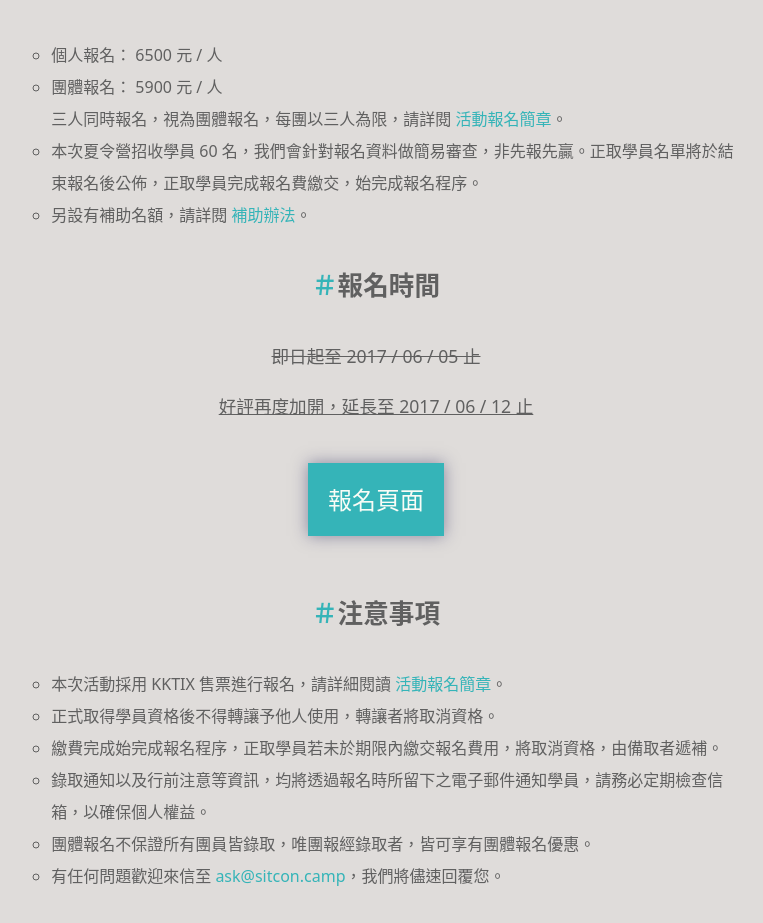
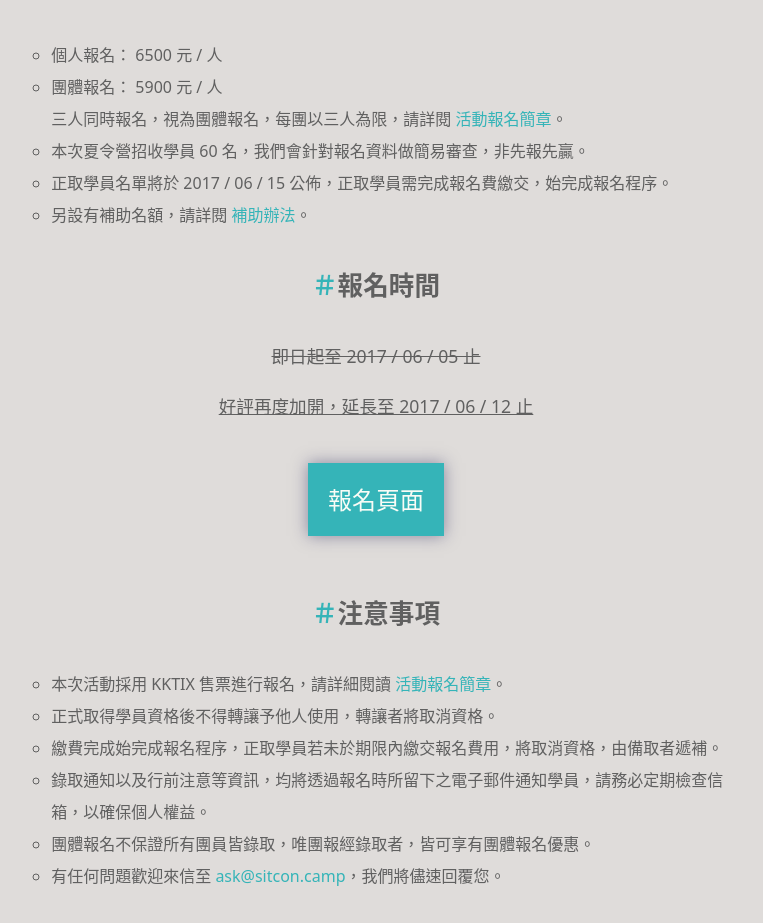
Before and after one commit to sitcon-tw/camp2017, a Vue app: page / in a window 1280 px wide. Shown: the part 5260-6183 px from the top of the page, without its empty margins (264-1027 px from the left). Built offline with nearby package versions, Linux system fonts and the light colour scheme.

Commit message:
Add release date of admission list

```diff
--- a/src/components/Registration.vue
+++ b/src/components/Registration.vue
@@ -10,7 +10,10 @@
           三人同時報名，視為團體報名，每團以三人為限，請詳閱 <a href="./assets/document/SITCON_camp_2017_Registration_brochure.pdf" target="_blank">活動報名簡章</a>。
         </li>
         <li>
-          本次夏令營招收學員 60 名，我們會針對報名資料做簡易審查，非先報先贏。正取學員名單將於結束報名後公佈，正取學員完成報名費繳交，始完成報名程序。
+          本次夏令營招收學員 60 名，我們會針對報名資料做簡易審查，非先報先贏。
+        </li>
+        <li>
+          正取學員名單將於 2017 / 06 / 15 公佈，正取學員需完成報名費繳交，始完成報名程序。
         </li>
         <li>另設有補助名額，請詳閱 <a href="./assets/document/SITCON_camp_2017_Registration_fee_reduction.pdf" target="_blank">補助辦法</a>。</li>
       </ul>
```
